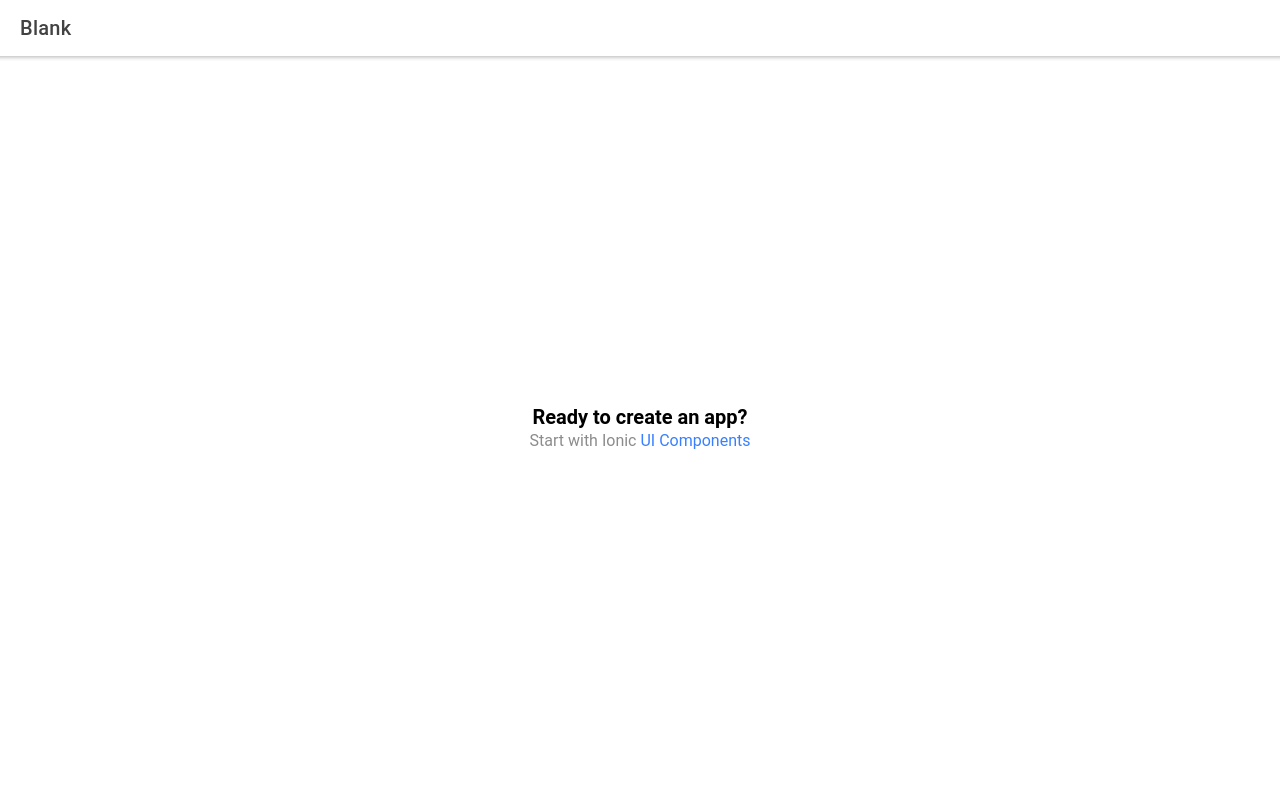
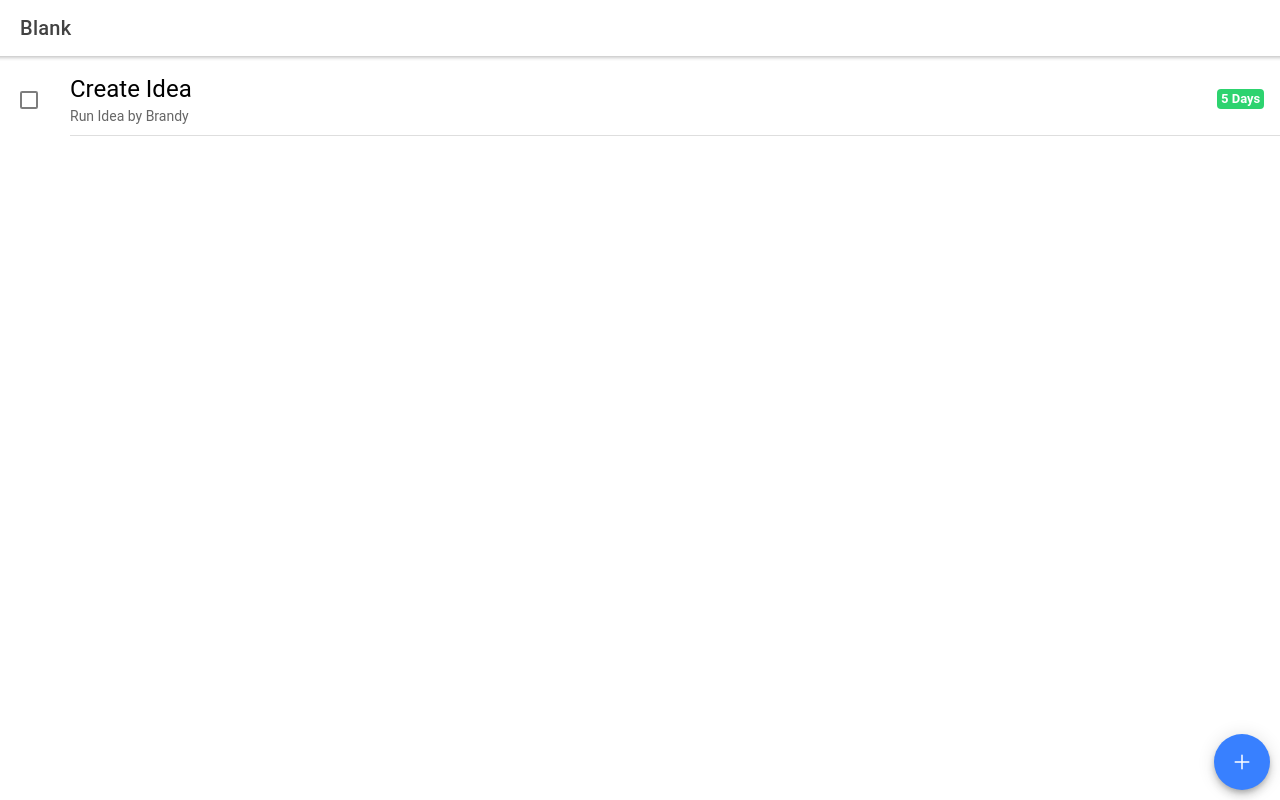
Before and after one commit to finkmoritz/tictactoe, a React (Create React App) app: page /home in a window 1280 px wide. Built offline with nearby package versions, Linux system fonts and the light colour scheme.

Commit message:
Build example from Quickstart guide

```diff
--- a/src/App.tsx
+++ b/src/App.tsx
@@ -3,6 +3,7 @@ import { Redirect, Route } from 'react-router-dom';
 import { IonApp, IonRouterOutlet } from '@ionic/react';
 import { IonReactRouter } from '@ionic/react-router';
 import Home from './pages/Home';
+import NewItem from "./pages/NewItem";
 
 /* Core CSS required for Ionic components to work properly */
 import '@ionic/react/css/core.css';
@@ -28,6 +29,7 @@ const App: React.FC = () => (
     <IonReactRouter>
       <IonRouterOutlet>
         <Route path="/home" component={Home} exact={true} />
+          <Route path="/new" component={NewItem} />
         <Route exact path="/" render={() => <Redirect to="/home" />} />
       </IonRouterOutlet>
     </IonReactRouter>
--- a/src/pages/Home.tsx
+++ b/src/pages/Home.tsx
@@ -1,9 +1,21 @@
-import { IonContent, IonHeader, IonPage, IonTitle, IonToolbar } from '@ionic/react';
+import {
+    IonBadge,
+    IonCheckbox,
+    IonContent, IonFab, IonFabButton,
+    IonHeader, IonIcon,
+    IonItem,
+    IonLabel,
+    IonList, IonNote,
+    IonPage,
+    IonTitle,
+    IonToolbar
+} from '@ionic/react';
 import React from 'react';
-import ExploreContainer from '../components/ExploreContainer';
 import './Home.css';
+import {add} from "ionicons/icons";
+import {RouteComponentProps} from "react-router";
 
-const Home: React.FC = () => {
+const Home: React.FC<RouteComponentProps> = (props) => {
   return (
     <IonPage>
       <IonHeader>
@@ -12,12 +24,23 @@ const Home: React.FC = () => {
         </IonToolbar>
       </IonHeader>
       <IonContent>
-        <IonHeader collapse="condense">
-          <IonToolbar>
-            <IonTitle size="large">Blank</IonTitle>
-          </IonToolbar>
-        </IonHeader>
-        <ExploreContainer />
+          <IonList>
+              <IonItem>
+                  <IonCheckbox slot="start" />
+                  <IonLabel>
+                      <h1>Create Idea</h1>
+                      <IonNote>Run Idea by Brandy</IonNote>
+                  </IonLabel>
+                  <IonBadge color="success" slot="end">
+                      5 Days
+                  </IonBadge>
+              </IonItem>
+          </IonList>
+          <IonFab vertical="bottom" horizontal="end" slot="fixed">
+              <IonFabButton onClick={() => props.history.push('/New')}>
+                  <IonIcon icon={add} />
+              </IonFabButton>
+          </IonFab>
       </IonContent>
     </IonPage>
   );
--- /dev/null
+++ b/src/pages/NewItem.tsx
@@ -0,0 +1,29 @@
+
+
+import {
+    IonBackButton,
+    IonButtons,
+    IonContent,
+    IonHeader,
+    IonPage,
+    IonTitle,
+    IonToolbar
+} from '@ionic/react';
+import React from 'react';
+
+const NewItem: React.FC = () => {
+    return (
+        <IonPage>
+            <IonHeader>
+                <IonToolbar>
+                    <IonButtons slot="start">
+                        <IonBackButton defaultHref="/home" />
+                    </IonButtons>
+                    <IonTitle>New Item</IonTitle>
+                </IonToolbar>
+            </IonHeader>
+            <IonContent></IonContent>
+        </IonPage>
+    );
+};
+export default NewItem;
```
